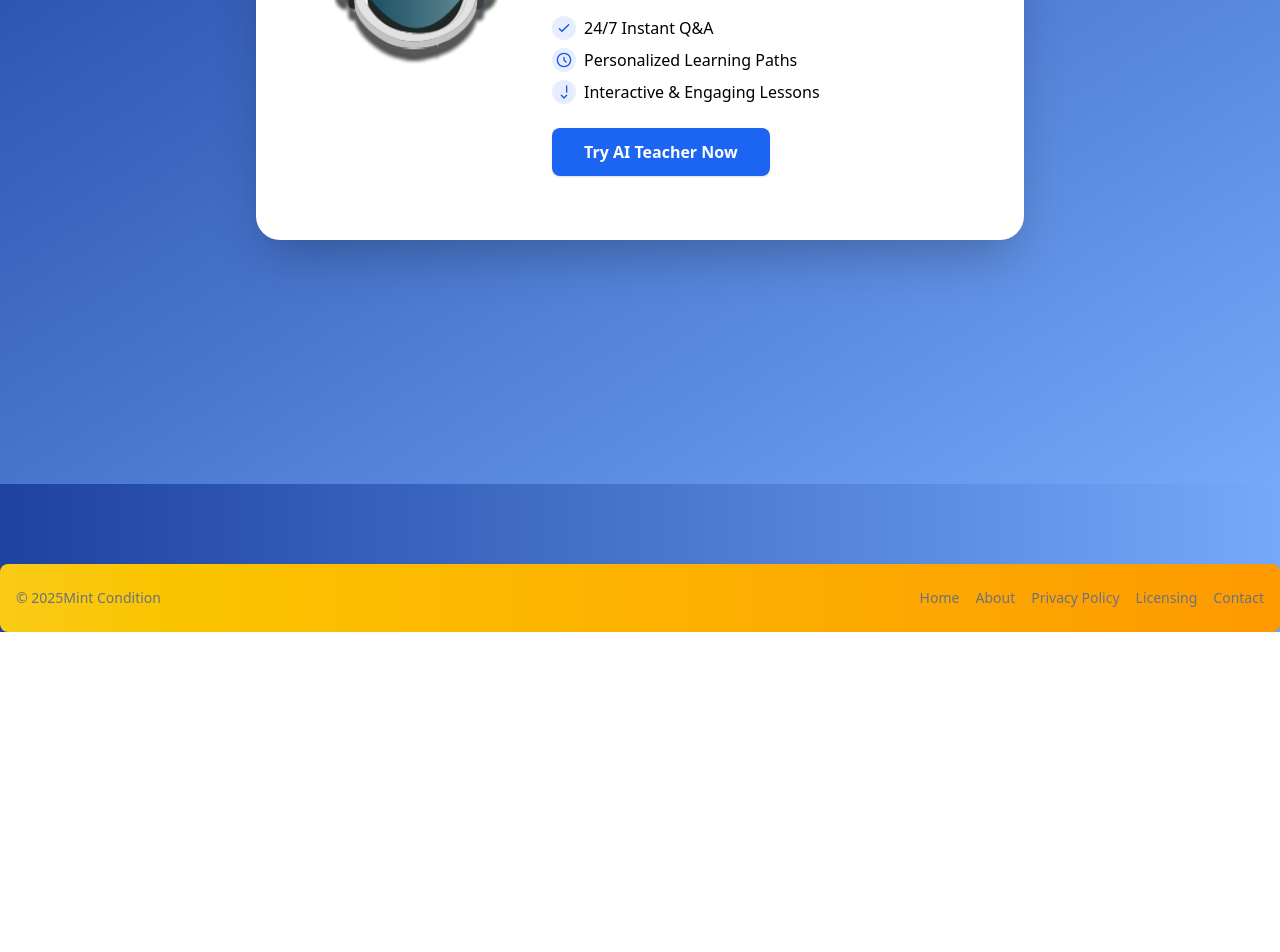
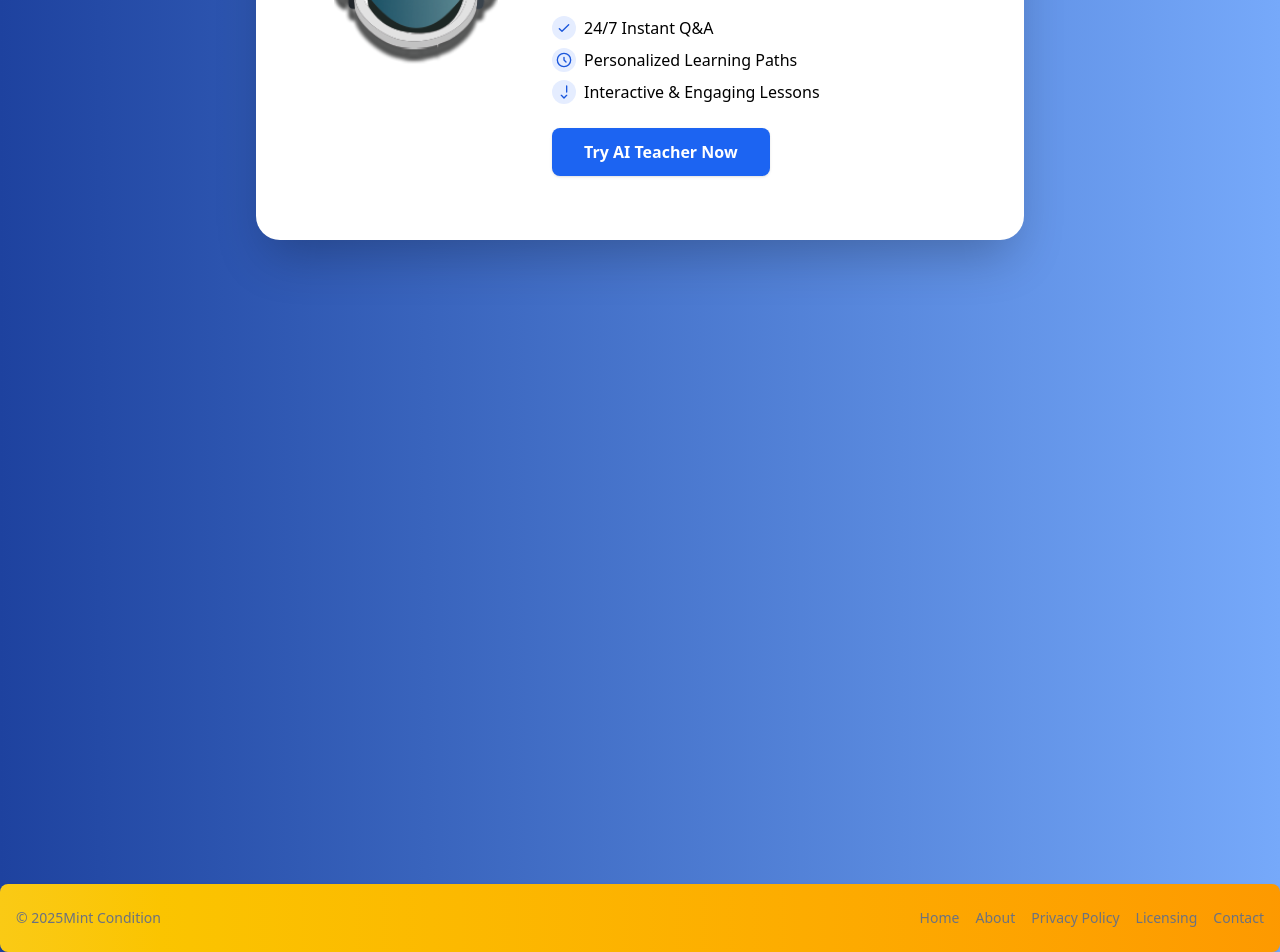
Before and after one commit to Dnewsum/UMKC_Budget_App, a React (Vite) app: page /servicesAI in a window 1280 px wide. Shown: the part 412-1364 px from the top of the page. Before the commit the page ends 1044 px from the top, so only its background shows below. Built offline with nearby package versions, Linux system fonts and the light colour scheme; what igniteui-react-charts, igniteui-react-gauges would draw is missing.

Commit message:
Ai page UI update

```diff
--- a/src/components/ChatBox.tsx
+++ b/src/components/ChatBox.tsx
@@ -42,7 +42,7 @@ const ChatBox: React.FC = () => {
   };
 
   return (
-    <div className="mx-auto flex h-[80vh] max-h-90 w-full max-w-2xl flex-col rounded-xl bg-white p-4 shadow-lg">
+    <div className="mx-auto flex h-[80vh] max-h-190 w-full max-w-2xl flex-col rounded-xl bg-white p-4 shadow-lg">
       <div className="mb-4 flex-1 space-y-3 overflow-y-auto">
         {messages.map((msg, idx) => (
           <div
--- a/src/components/FooterHome.tsx
+++ b/src/components/FooterHome.tsx
@@ -4,7 +4,7 @@ import { Link } from "react-router-dom";
 
 export function FooterHome() {
   return (
-    <Footer container className="bg-gradient-to-r from-yellow-300 to-amber-500 px-4 py-6 mt-20">
+    <Footer container className="bg-gradient-to-r from-yellow-300 to-amber-500 px-4 py-6 mt-100">
       <div className="w-full max-w-screen-xl mx-auto flex flex-col items-center md:flex-row md:justify-between">
         <FooterCopyright
           href="/"
--- a/src/main.tsx
+++ b/src/main.tsx
@@ -7,7 +7,6 @@ import AITeacher from "./pages/AITeacher.tsx";
 import SpendingBreakdown from "./pages/SpendingBreakdown.tsx";
 import LoginPage from "./pages/LoginPage.tsx";
 import "./index.css";
-
 
 import { NavbarHome } from "./components/NavbarHome.tsx";
 import { BrowserRouter as Router, Routes, Route } from "react-router-dom";
--- a/src/pages/ServiceAI.tsx
+++ b/src/pages/ServiceAI.tsx
@@ -2,7 +2,7 @@ import React from "react";
 
 const ServiceAI: React.FC = () => {
   return (
-    <section className="/* full viewport height */ /* center horizontally, align to top */ /* padding around */ flex min-h-screen items-start justify-center bg-gradient-to-br from-blue-800 to-blue-400 px-4 py-12">
+    <section className="/* full viewport height */ /* center horizontally, align to top */ /* padding around */ flex min-h-screen items-start justify-center bg-gradient-to-br  px-4 py-12">
       <div className="flex w-full max-w-3xl items-center gap-10 rounded-3xl bg-white p-8 shadow-2xl md:flex-row md:p-16">
         {/* Image/Illustration */}
         <div className="flex-shrink-0">
```
